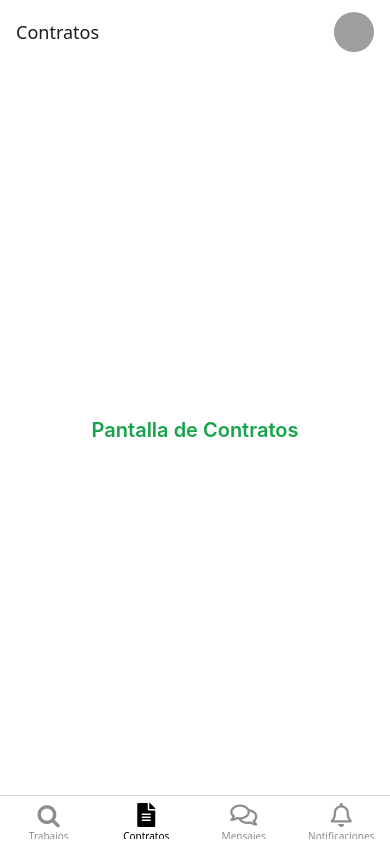
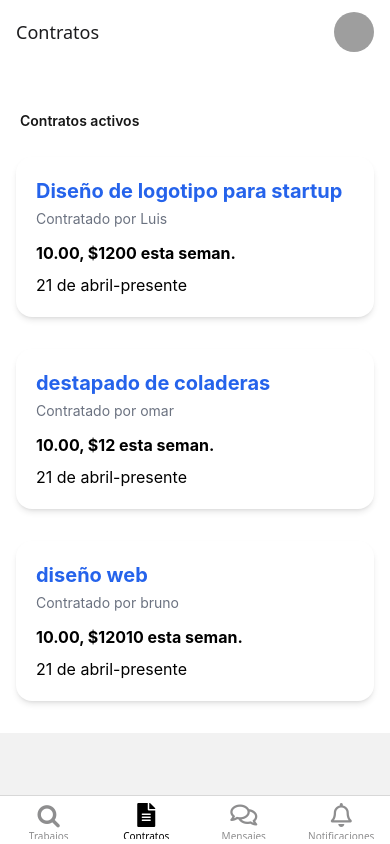
Before and after one commit to LuisCruzA/FlickUp, a React Native app: screen /Contratos in a window 390 px wide. Built offline with nearby package versions, Linux system fonts and the light colour scheme; grey boxes are pictures that could not be loaded.

Commit message:
features

```diff
--- a/Screens/Contratos.tsx
+++ b/Screens/Contratos.tsx
@@ -1,12 +1,71 @@
-import React from 'react';
-import { View, Text } from 'react-native';
+import React, { useState } from 'react';
+import { View, Text, FlatList, TouchableOpacity, TextInput } from 'react-native';
+import { MagnifyingGlassIcon } from 'react-native-heroicons/outline';
 
+import Flashcard from '../components/ContractCards';
+
+interface Contrato {
+  id: string;
+  titulo: string;
+  contratoPersona: string;
+  descripcion: string;
+  fecha: string;
+}
 export default function Contratos() {
+  //const [filtro, setFiltro] = useState('Todos');
+
+  const contratos: Contrato[] = [
+    {
+      id: '1',
+      titulo: 'Diseño de logotipo para startup',
+      contratoPersona: 'Luis',
+      descripcion:
+        '10.00, $1200 esta seman.',
+      fecha: '21 de abril-presente',
+    },
+    {
+      id: '2',
+      titulo: 'destapado de coladeras',
+      contratoPersona: 'omar',
+      descripcion:
+        '10.00, $12 esta seman.',
+      fecha: '21 de abril-presente',
+    },
+    {
+      id: '3',
+      titulo: 'diseño web',
+      contratoPersona: 'bruno',
+      descripcion:
+        '10.00, $12010 esta seman.',
+      fecha: '21 de abril-presente',
+    },
+  ];
+
+  //const filtros = ['Todos', 'Diseño', 'Programación', 'Marketing'];
+
+  //const trabajosFiltrados =
+  //filtro === 'Todos' ? trabajos : trabajos.filter((trabajo) => trabajo.categoria === filtro);
+
   return (
-    <View className="flex-1 items-center justify-center bg-white">
-      <Text className="text-xl font-semibold text-green-600">
-        Pantalla de Contratos
+    <View className=" bg-white pb-4">
+      <Text className="text-1xl mb-3 ml-5 mt-12 text-left font-semibold text-neutral-900">
+        Contratos activos
       </Text>
+
+      <FlatList
+        data={contratos}
+        keyExtractor={(item) => item.id}
+        renderItem={({ item }) => (
+          <Flashcard
+            titulo={item.titulo}
+            contratoPersona={item.contratoPersona}
+            descripcion={item.descripcion}
+            fecha={item.fecha}
+          />
+        )}
+      />
     </View>
   );
 }
+
+//export default Trabajos;
--- /dev/null
+++ b/components/ContractCards.tsx
@@ -0,0 +1,34 @@
+import React from 'react';
+import { View, Text } from 'react-native';
+
+interface FlashcardProps {
+  titulo: string;
+  contratoPersona: string;
+  descripcion: string;
+  fecha: string;
+}
+
+
+
+const Flashcard: React.FC<FlashcardProps> = ({
+  titulo,
+  contratoPersona,
+  descripcion,
+  fecha,
+}) => {
+  return (
+    <View className="bg-white p-5 rounded-2xl shadow-md m-4">
+      <Text className="text-xl font-bold text-blue-600">{titulo}</Text>
+      <Text className="text-sm text-gray-500 mt-1">Contratado por {contratoPersona}</Text>
+
+      <View className="flex flex-row justify-between mt-3 mb-2">
+        <Text className="text-base font-bold text-black-600">{descripcion}</Text>
+      </View>
+      <Text className="text-base  text-black-600">{fecha}</Text>
+
+
+    </View>
+  );
+};
+
+export default Flashcard;
```
